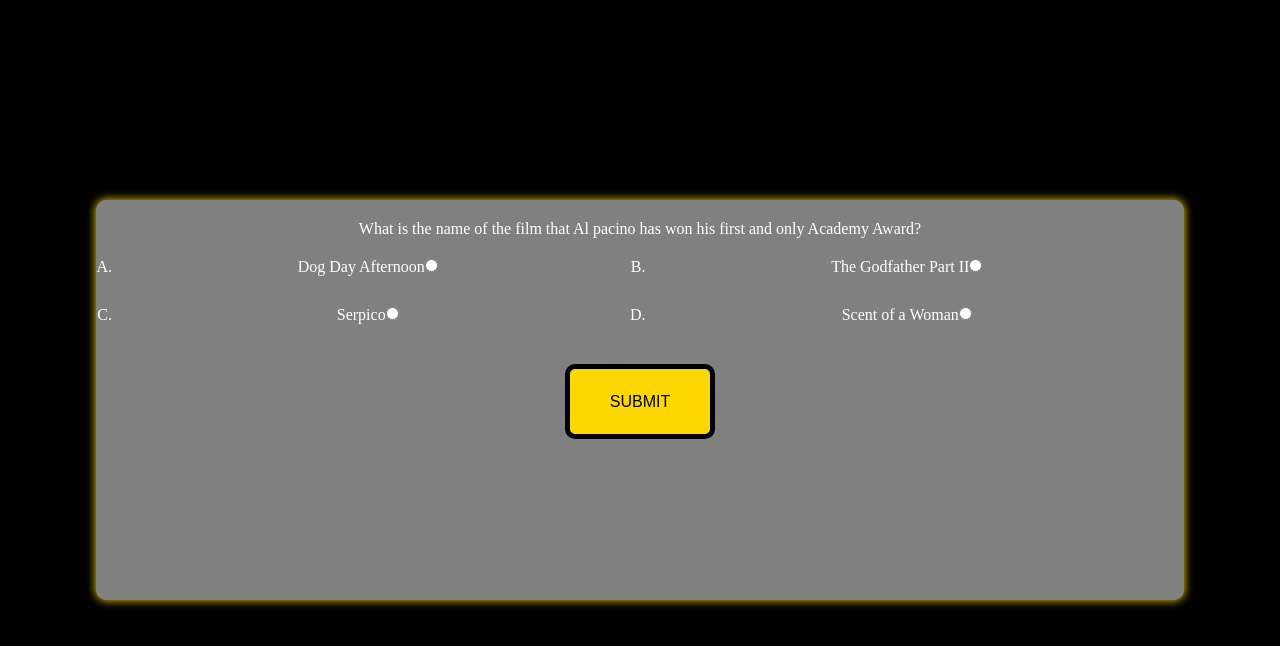
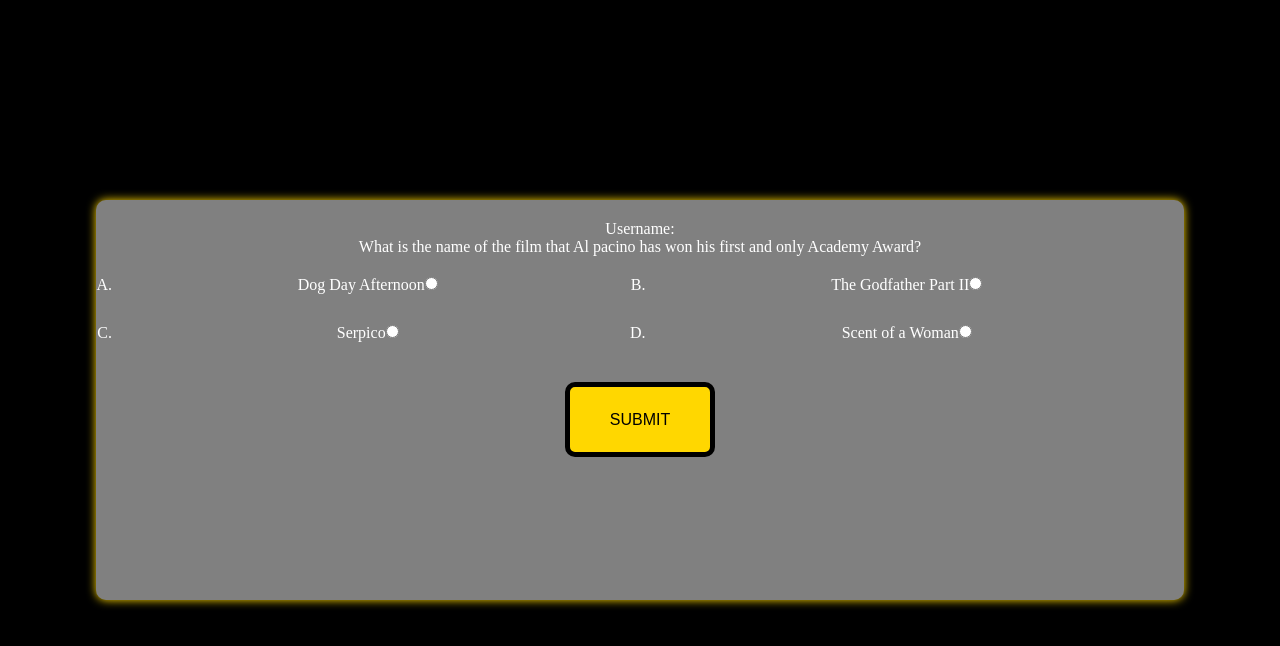
Before and after one commit to IzzyLeech/Do-you-know-Al, a plain HTML site: page index.html in a window 1280 px wide. Both pictures are taken after a click on the button "START". Drawn offline with Linux system fonts and the light colour scheme.

Commit message:
add code to display username in question holder

```diff
--- a/assets/js/script.js
+++ b/assets/js/script.js
@@ -19,8 +19,12 @@
     questionHolder.classList.remove('hide');
 
     let name = document.getElementById("username").value;
-    console.log("Username:", name);
+    document.getElementById("post").innerHTML = "Username:" + name ;
+
 }
+
+
+
 
 /**
  * Question for the quiz
--- a/index.html
+++ b/index.html
@@ -20,6 +20,7 @@
     <audio src="assets/audio/glengary yfs.mp3" id="al"></audio>
     </div>
 <div id="question-holder" class="hide">
+    <p id="post"></p>
     <p id="question">Question placement</p>
     <ul>
         <li><label for="a" id="a-answer">possible answer</label><input type="radio" id="a"></li>
```
